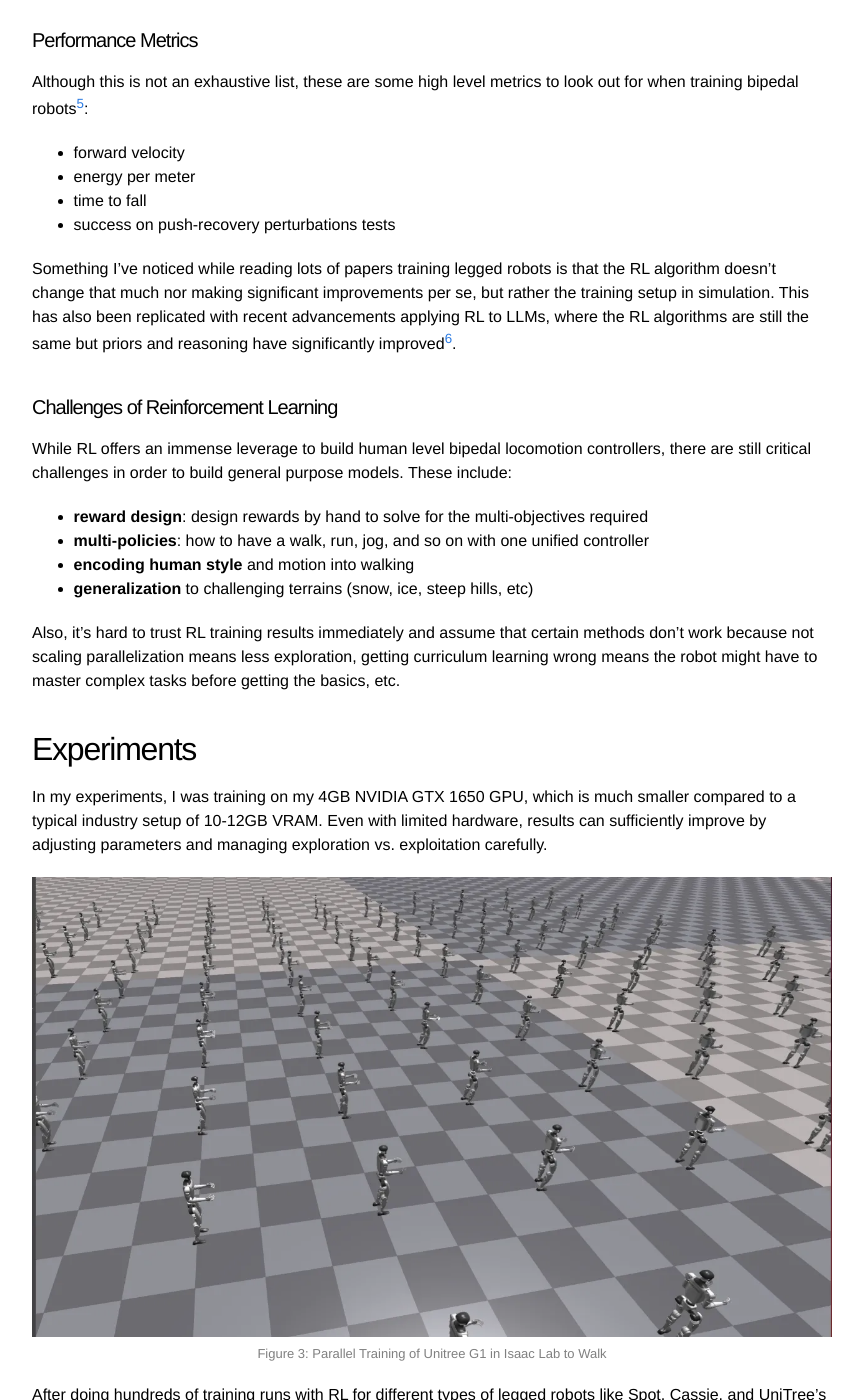
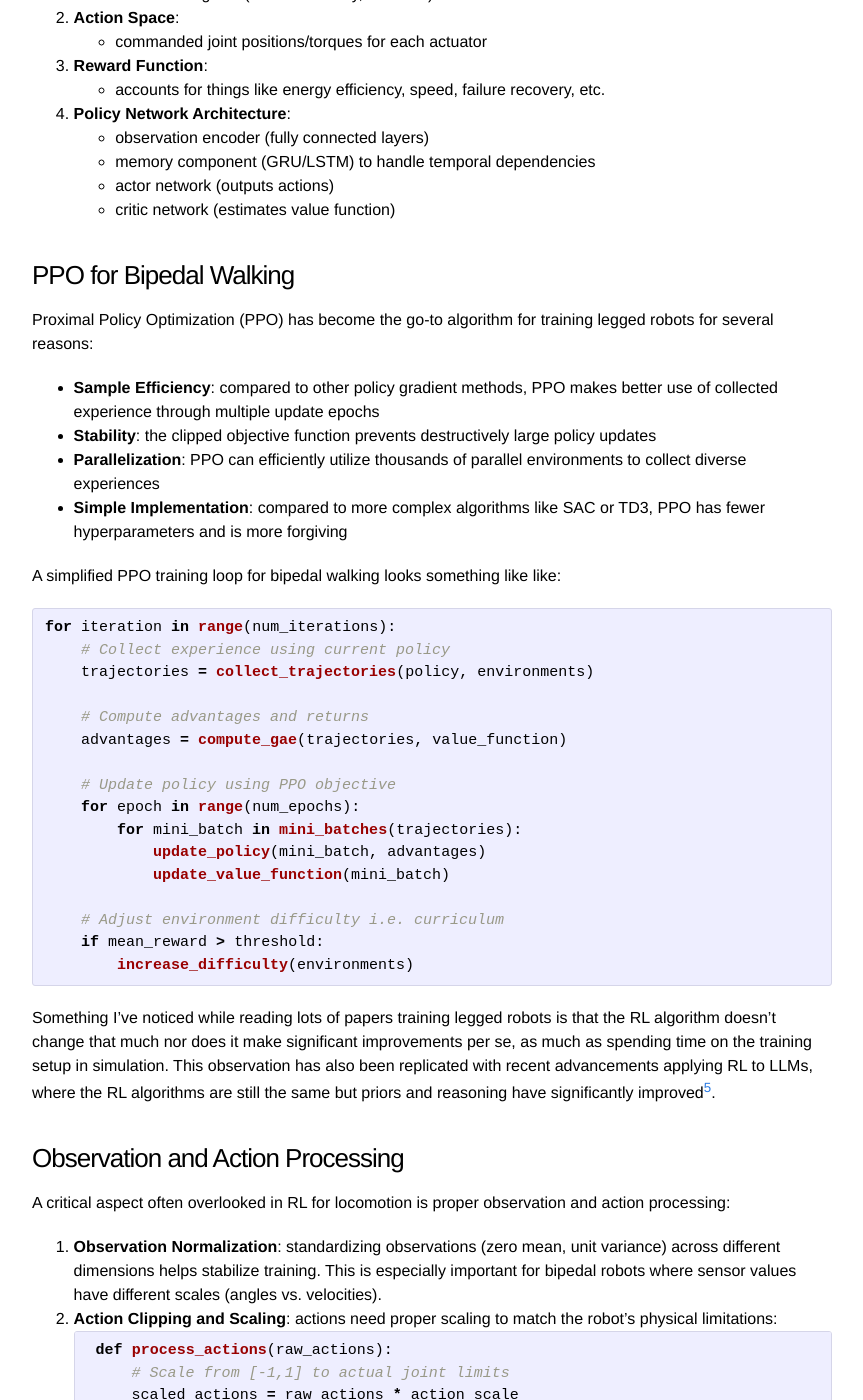
Before and after one commit to HusseinLezzaik/husseinlezzaik.github.io, a Jekyll site: the page built from _posts/2025-05-01-bipedal.md, in a window 1280 px wide and 1400 px high, scrolled down 3161 px. Shown: the whole window, without its empty margins (208-1071 px from the left). Built offline with Jekyll 4.4.1, drawn with Linux system fonts in a browser that asks for light colours; comment, search, counter and statistics services are not loaded; some of the changed text lies outside the part shown.

Commit message:
blog edits

````diff
--- a/_posts/2025-05-01-bipedal.md
+++ b/_posts/2025-05-01-bipedal.md
@@ -15,7 +15,7 @@
 
 In this blog, we will go over the biomechanics of walking, limitations of classical control theory like Model Predictive Controllers, how reinforcement learning fixes this and how we apply our techniques to [train](https://github.com/HusseinLezzaik/unitree-g1-bipedal-rl-walk) a UniTree G1 bipedal robot in Isaac Gym with sim2sim evaluation in Mujoco.
 
-## BioMechanics of Walking
+## Biomechanics of Walking
 
 If you've ever taken a mechanical vibration course, you'd know that a lot of complex dynamic systems can be simplified and modeled with elastic springs.
 
@@ -49,26 +49,99 @@
 
 Dynamics of how the leg moves and should move is relatively a solved problem, humanoid and legged robotic companies have pretty much solved the teleoperation problem of robots. However, when it comes to deploy these robots into the real world: how the robot should sequence its legs, how long/strong should it swing its leg, this is a very high dimensional space and its really hard to come up with a good solutions using classical control.
 
-#### Limitations of Classical Controllers
+### Limitations of Classical Controllers
 
 As it turns out -- non-linear models take a lot of time to solve, our system is under-actuated, the models are very simplified and don't capture the full possible legged dynamics, and finally it is extremely hard to figure out the optimal hyper-parameters that could perform well in a generalized form in the complex real world.
 
 Moreover, building a general purpose bipedal controller requires solving for multi-objective control optimizations, we need to simultaneously solve for stability, energy efficiency, speed, and natural gaits.
 
-Which makes this problem suited to solve using reinforcement learning!
+Which makes this problem suitable to solve using reinforcement learning!
 
 ## Reinforcement Learning for Locomotion
 
-At the heart of RL is data. It’s  about generating data to show how the robot is interacting with the environment, and then using that data to train an agent. in RL, our model is an agent and its going to learn through its experiences.
+At the heart of training with RL is data. It’s all about generating data to show how the robot can interact with the environment i.e. world model, and then using that data to train an agent. In RL, our model is an agent and it learns through its experiences.
 
 RL works best when we are able to make real world distribution become part of the training data distribution. I really like this analogy[^4] made by Jim Fan from Nvidia during his recent [talk](https://youtu.be/_2NijXqBESI?t=325) at Sequoia Capital: "simulation principle is mapping from 1,000,000 to 1,000,001st" meaning the real world should look very similar to what we have in our training set.
 
 Therefore, the best control policies are those that can massively benefit from training in parallel environments and leverage GPUs; and design rewards that benefit from parallelization.
 
-RL also gives us enough randomization to train a robust policy that can be deployed on a fleet of robots like Figure AI.
+Moreover, given the nature of humanoid companies where they have large fleets of robots, it's essential to train a control policy that can account for all the physical variances between robots and deployed from one-to-all in one shot. Which is why parallelization can learn this effectively because we can randomize each scene with different physical parameters and learn a generalized policy from all experiences.
 
-#### Rewards for Walking
+### RL Formulation for Bipedal Walking
+
+To formalize how RL is applied to bipedal walking, we can break it down into 4 key components that are part of any RL problem:
+
+1. **State Space**:
+    - joint positions and velocities
+    - body orientation (roll, pitch, yaw)
+    - center of mass position and velocity
+    - contact sensors (binary signals indicating foot contact)
+    - command signals (desired velocity, direction)
+2. **Action Space**:
+	- commanded joint positions/torques for each actuator
+3. **Reward Function**:
+	- accounts for things like energy efficiency, speed, failure recovery, etc.
+4. **Policy Network Architecture**:
+	- observation encoder (fully connected layers)
+	- memory component (GRU/LSTM) to handle temporal dependencies
+	- actor network (outputs actions)
+	- critic network (estimates value function)
+
+### PPO for Bipedal Walking
+
+Proximal Policy Optimization (PPO) has become the go-to algorithm for training legged robots for several reasons:
+- **Sample Efficiency**: compared to other policy gradient methods, PPO makes better use of collected experience through multiple update epochs
+- **Stability**: the clipped objective function prevents destructively large policy updates
+- **Parallelization**: PPO can efficiently utilize thousands of parallel environments to collect diverse experiences
+- **Simple Implementation**: compared to more complex algorithms like SAC or TD3, PPO has fewer hyperparameters and is more forgiving
+
+A simplified PPO training loop for bipedal walking looks something like like:
+
+```python
+for iteration in range(num_iterations):
+    # Collect experience using current policy
+    trajectories = collect_trajectories(policy, environments)
+
+    # Compute advantages and returns
+    advantages = compute_gae(trajectories, value_function)
+
+    # Update policy using PPO objective
+    for epoch in range(num_epochs):
+        for mini_batch in mini_batches(trajectories):
+            update_policy(mini_batch, advantages)
+            update_value_function(mini_batch)
+
+    # Adjust environment difficulty i.e. curriculum
+    if mean_reward > threshold:
+        increase_difficulty(environments)
+```
+
+Something I've noticed while reading lots of papers training legged robots is that the RL algorithm doesn't change that much nor does it make significant improvements per se, as much as spending time on the training setup in simulation. This observation has also been replicated with recent advancements applying RL to LLMs, where the RL algorithms are still the same but priors and reasoning have significantly improved[^6].
+
+### Observation and Action Processing
+
+A critical aspect often overlooked in RL for locomotion is proper observation and action processing:
+1. **Observation Normalization**: standardizing observations (zero mean, unit variance) across different dimensions helps stabilize training. This is especially important for bipedal robots where sensor values have different scales (angles vs. velocities).
+2. **Action Clipping and Scaling**: actions need proper scaling to match the robot's physical limitations:
+    ```python
+    def process_actions(raw_actions):
+        # Scale from [-1,1] to actual joint limits
+        scaled_actions = raw_actions * action_scale
+
+        # Add safety clipping
+        clipped_actions = np.clip(scaled_actions, joint_min_limits, joint_max_limits)
+
+        return clipped_actions
+    ```
+
+3. **Phase-Based Control**: many successful implementations use phase variables (cyclical values indicating where in the gait cycle the robot is) to help the policy learn periodic behaviours.
+
+ If you're ever feel like doing everything right yet not seeing your robot learn properly, make sure that you got your observations and action processing properly! Ideally, I've found it best to get this done at the early stages of training by taking an `overfit than regularize` approach in order to trust your entire training infrastructure.
+### Rewards for Walking
+
 One of the most intuitive ways I found to think about crafting rewards for robot locomotion is to think of it as generating supervised learning data where we engineer the labeled data through our rewards, simulation setup, etc.
+
+This means that more effort spent on crafting a general reward function means high quality data.
 
 Some important rewards to include as part of your overall reward function to optimize for during training are:
 - not falling
@@ -76,28 +149,50 @@
 - symmetry
 - smoothness
 - adhering to commands
+- energy efficiency
+- etc
 
-#### Performance Metrics
+Designing reward functions is a topic that deserves its own blog! For the purposes of this blog, checkout the experiments section of this blog and code to see how we've constructed a simple reward function for walking.
+### Performance Metrics
+
 Although this is not an exhaustive list, these are some high level metrics to look out for when training bipedal robots[^5]:
 - forward velocity
 - energy per meter
 - time to fall
 - success on push-recovery perturbations tests
+- etc.
 
-Something I've noticed while reading lots of papers training legged robots is that the RL algorithm doesn't change that much nor making significant improvements per se, but rather the training setup in simulation. This has also been replicated with recent advancements applying RL to LLMs, where the RL algorithms are still the same but priors and reasoning have significantly improved[^6].
-#### Challenges of Reinforcement Learning
+While training walking policies, you'd typically look at other metrics like average length per episode, reward direction (is it increasing overall), etc.
 
-While RL offers an immense leverage to build human level bipedal locomotion controllers, there are still critical challenges in order to build general purpose models. These include:
+### Symmetry Exploitation
+
+Bipedal robots have an inherent symmetry that can be exploited:
+1. **Mirrored Experiences**: converting experiences from left to right and vice versa can effectively double our training data
+2. **Symmetric Policy Architecture**: using network architectures that enforce symmetric responses for symmetric situations
+3. **Reward Symmetry**: ensuring the reward function doesn't favour one leg over the other
+
+### Exploration Strategies
+
+For bipedal locomotion, engineering exploration is crucial:
+1. **Action Noise Decay**: starting with high exploration noise and gradually decreasing it allows the policy to first explore the action space broadly, then refine its own movements
+2. **Reference Motion Bias**: initializing exploration around motion primitives from [mocap](https://mocap.cs.sfu.ca/) data or simple controllers can accelerate learning
+3. **Curriculum-Based Exploration**: adapting the noise level based on the environment difficulty helps maintain an appropriate exploration level throughout training
+
+### Challenges of Reinforcement Learning
+
+While RL offers an immense leverage to build human level bipedal locomotion controllers, there are still critical challenges in order to build general purpose models. Some of them include:
 - **reward design**: design rewards by hand to solve for the multi-objectives required
 - **multi-policies**: how to have a walk, run, jog, and so on with one unified controller
 - **encoding human style** and motion into walking
 - **generalization** to challenging terrains (snow, ice, steep hills, etc)
 
-Also, it's hard to trust RL training results immediately and assume that certain methods don't work because not scaling parallelization means less exploration, getting curriculum learning wrong means the robot might have to master complex tasks before getting the basics, etc.
+Also, it's hard to trust RL training results immediately and assume that certain methods don't work. Because not scaling environment parallelization means less exploration, getting curriculum learning wrong means the robot might have to master complex tasks before learning the basics, and so forth.
 
 ## Experiments
 
-In my experiments, I was training on my 4GB NVIDIA GTX 1650 GPU, which is much smaller compared to a typical industry setup of 10-12GB VRAM. Even with limited hardware, results can sufficiently improve by adjusting parameters and managing exploration vs. exploitation carefully.
+In my experiments, I was training on my 4GB NVIDIA GTX 1650 GPU, which is much smaller compared to what most research projects use or even training infrastructure of robotics companies.
+
+Even with limited hardware, results can sufficiently improve by adjusting parameters and managing exploration vs. exploitation carefully.
 
 <figure>
 <img src="/assets/past/uisaac.png" width="100%" />
@@ -107,7 +202,7 @@
 </figure>
 
 After doing hundreds of training runs with RL for different types of legged robots like Spot, Cassie, and UniTree's I've found that the best way to build a production grade RL controller for bipedal robots should look something like this:
-- **simulation maxing**: I've found that, for the time being, training in [Isaac Lab](https://isaac-sim.github.io/IsaacLab/main/index.html) to be the most effective to build real world controllers. you can parallelize training runs massively = exploration, leverage GPUs for compression 10,000 humans hours into 2hrs simulations, ramp up iterations = exploitation, and use many existing projects as references to apply domain randomizations
+- **simulation maxing**: I've found that, for the time being, training in [Isaac Lab](https://isaac-sim.github.io/IsaacLab/main/index.html) to be the most effective to build real world controllers. You can parallelize training runs massively = exploration, leverage GPUs for compression 10,000 humans hours into 2hrs simulations, ramp up iterations = exploitation, and use many existing projects as references to apply domain randomizations
 - **sim2sim**: have a coding infrastructure that makes it super easy to go from training in Isaac Gym to testing in Mujoco (or any other sophisticated physics engine) is critical to build at the beginning. Moreover, building some kinds of benchmarks that test these policies in different terrains before they're deployed into physical world
 - **sim2real**: although I didn't experiment much with this in these experiments, I've worked on this problem more during my time at Inria as well as my first time job. I think early on, even though teleoperation isn't the end goal being confident that your robots can track motions accurately and receive the right signals and perform what they're told is very important too. this will help you make sure you've tuned/modeled your actuators properly. if you want to learn more about sim2real, read [here](https://husseinlezzaik.github.io/2025/04/13/sim2real/)
 
@@ -118,18 +213,18 @@
   </figcaption>
 </figure>
 
-#### Training Runs
+### Training Runs
 
 All of the training runs I did was using PPO as the RL algorithm.
 
 <figure>
 <img src="/assets/past/episode_length.png" width="100%" />
   <figcaption style="text-align: center; font-size: small; color: gray;">
-    Figure 5: Sample Mean Episode Length
+    Figure 5: Sample of Mean Episode Length from a Training Run
   </figcaption>
 </figure>
 
-**1) Initial Test Run**
+#### 1) Initial Test Run
 
 ```python
 
@@ -144,7 +239,7 @@
     - training time: ~10 minutes
     - robot behaviour: robots could barely stand before falling over
 
-**2) Extended Training Run**
+#### 2) Extended Training Run
 
 ```python
 
@@ -170,7 +265,7 @@
   </figcaption>
 </figure>
 
-**3) Final Training Run**
+#### 3) Final Training Run
 
 ```python
 python legged_gym/scripts/train.py --task=g1 --experiment_name=g1_curiculum --headless --num_envs=96 --max_iterations=15000 --seed=42 --curriculum --domain_rand
@@ -206,7 +301,7 @@
 -  faster learning through optimized reward structure
 - better exploration through network architecture changes
 
-#### Some practical tips/experiments thoughts log
+### Some practical tips/experiments thoughts log
 
 The following are some thoughts I wrote down as a log while writing code to squeeze out performance:
 - follow along other world-class projects that have very complex rewards to take inspiration on how to construct the problem
@@ -230,7 +325,7 @@
 
 Can you beat the baseline performance? I included sample weights in the log directory.
 
-#### Methods to Improve Project
+### Methods to Improve Project
 
 The following is a list of ideas to try on to take the existing training code forward:
 
@@ -268,7 +363,8 @@
 	- real-world RL (reward model like Dyna, learn from failures)
 
 Beyond just improving the learned control policy in this project, there are still many challenging open problems to solve in locomotion in order to build human level controllers.
-#### Open Problems
+
+### Open Problems
 
 While building RL controllers to walk is a relatively solved problems, here is a list of some of the most critical problems that can benefit from new approaches to solve:
 - terrain-blind generalist gait: one policy that marches from floor to mud to foam to ice
````
